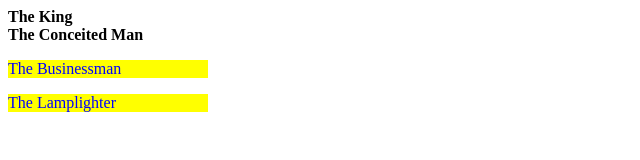
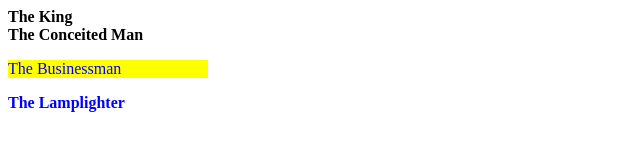
Before and after one commit to zsofikitley/zsofikitley.github.io, a plain HTML site: page gyakorlas/gyak.html in a window 1280 px wide. Shown: the whole page, without its empty margins (0-640 px from the left). Drawn offline with Linux system fonts and the light colour scheme.

Commit message:
businessman

```diff
--- a/gyakorlas/gyak1.css
+++ b/gyakorlas/gyak1.css
@@ -17,8 +17,9 @@
 .b329 {
     font-weight: 600;
     color: blue;
+    background: none;
 }
-.big {
+p {
    font-weight: 300;
    background-color: yellow;
    color:blue;
```
